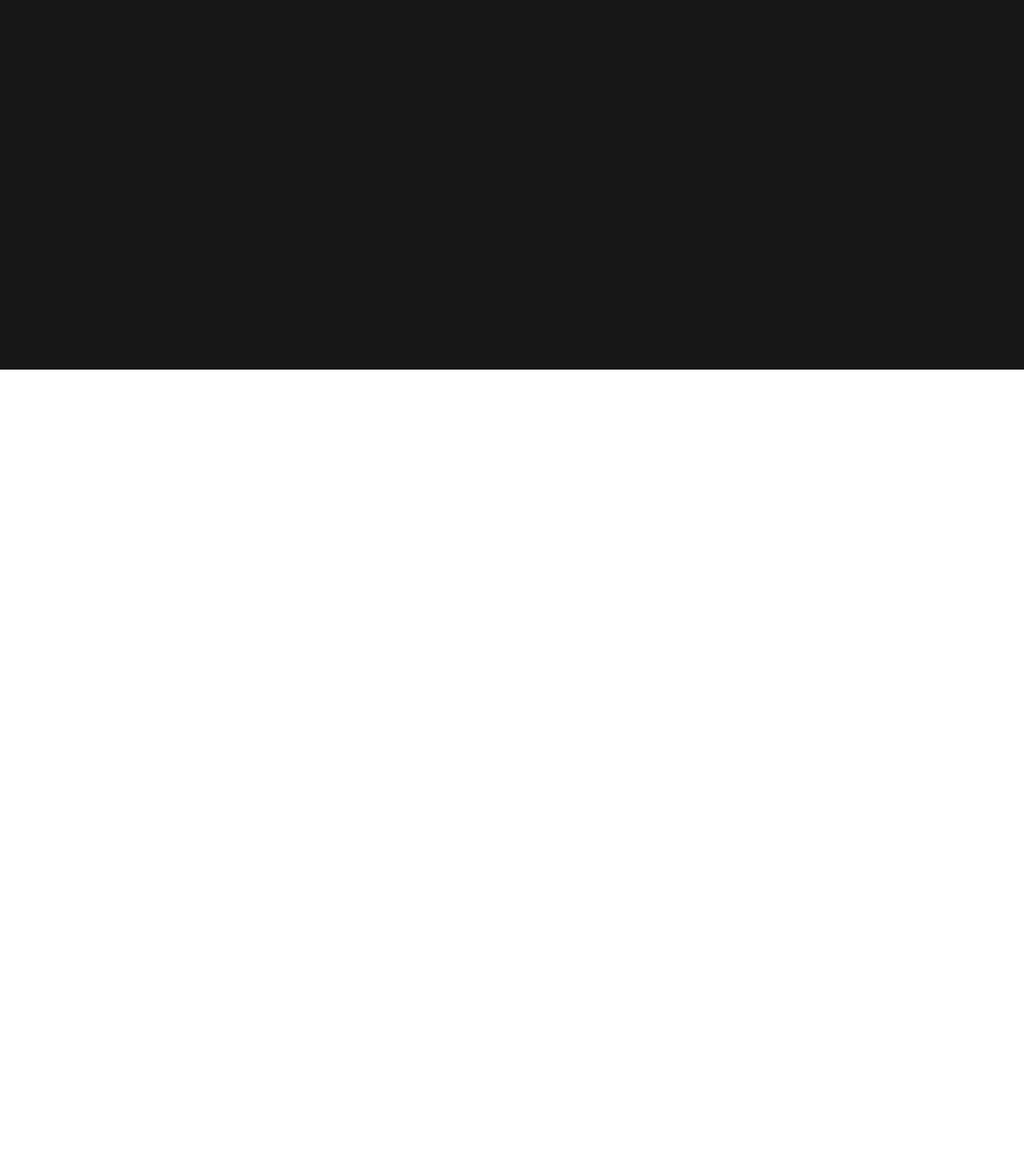
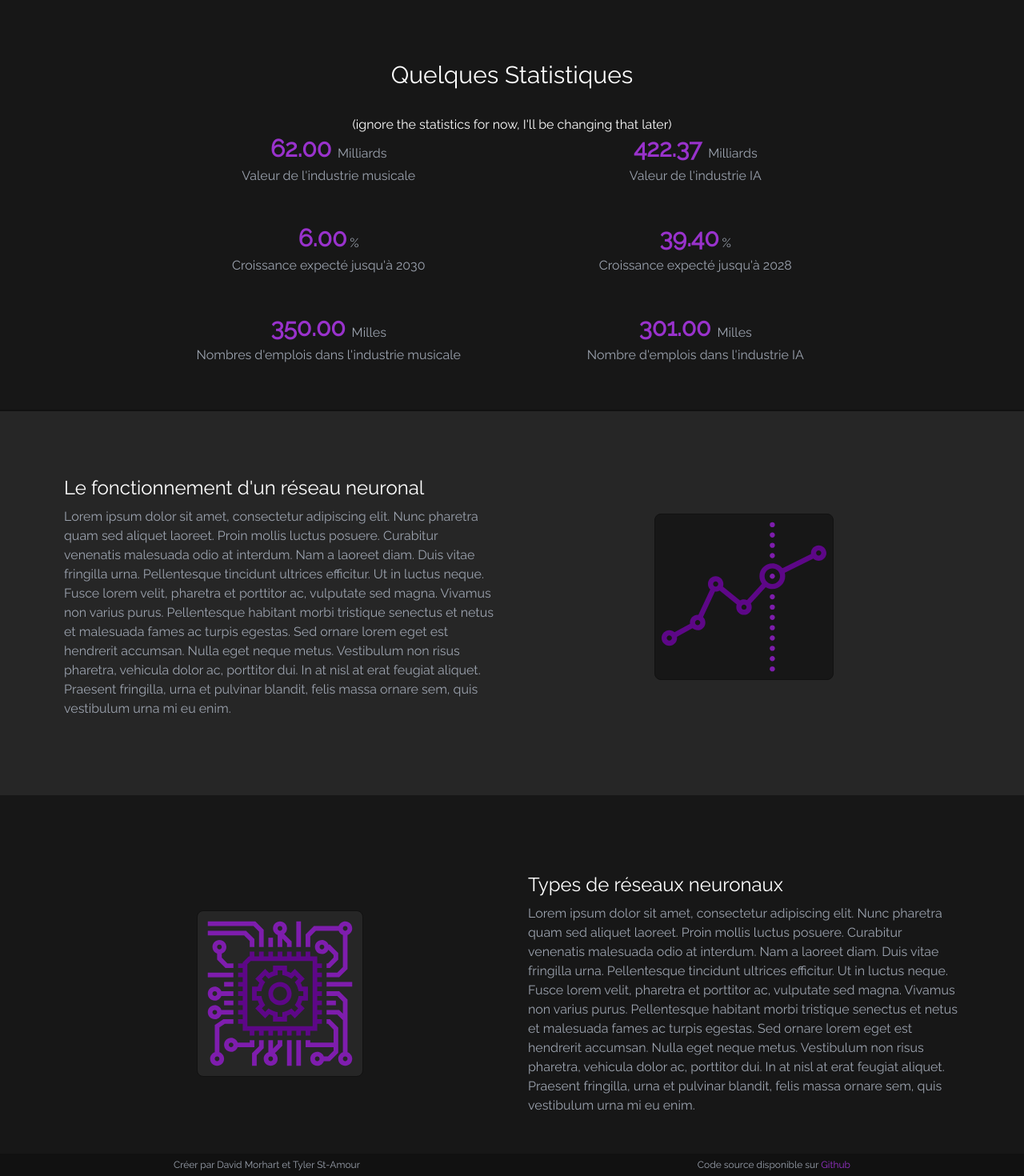
Before and after one commit to TylerStAmour/aimusic, a React (Vite) app: page /technologie in a window 1280 px wide. Shown: the part 338-1808 px from the top of the page at 80% size. Before the commit the page ends 800 px from the top, so only its background shows below. Built offline with nearby package versions, Linux system fonts and the light colour scheme.

Commit message:
Titles for technology page

```diff
--- a/src/index.tsx
+++ b/src/index.tsx
@@ -6,6 +6,7 @@ import Home from './pages/Home';
 import Experiment from './pages/Experiment';
 import Impact from './pages/Impact';
 import NotFound from './pages/NotFound';
+import Technology from "./pages/Technology";
 import Container from "./components/Container";
 import './index.css'
 import "@fontsource/raleway";
@@ -18,7 +19,7 @@ ReactDOM.createRoot(document.getElementById('root')!).render(
                     <Route path={"/"} element={<Home />} />
                     <Route path={"/impacte"} element={<Impact />}/>
                     <Route path={"/experimente"} element={<Experiment />} />
-                    <Route path={"/technologie"} />
+                    <Route path={"/technologie"} element={<Technology />}/>
                     <Route path={"*"} element={<NotFound />} />
                 </Routes>
             </BrowserRouter>
--- a/src/pages/Impact.tsx
+++ b/src/pages/Impact.tsx
@@ -2,7 +2,6 @@ import Navigation from "../components/Navigation";
 import Footer from "../components/Footer";
 import AnimatedCounter from "../components/AnimatedCounter";
 import React from "react";
-
 
 export default () => (
     <div className={"flex flex-col bg-neutral-900"}>
@@ -78,7 +77,8 @@ export default () => (
                 <div className={"pb-12 sm:pb-0"}>
                     <p className={"text-white text-xl sm:text-2xl"}>Impacte sur les embauches</p>
                     <p className={"text-gray-400 mt-2"}>
-                        Les intelligences artificielles, comme Jukebox, sont très utile pour la composition de musique. Tandis qu'ils ne sont pas parfait au moment, ils peuvent encore nous aider dans le processus. Alors, certaines embauches dans l'industrie de la musique vont disparaître en faveur de l'automation. Par exemple, un dévéloppeur indépendent n'aurais pas besoin d'embaucher un musicien pour la musique d'un jeu, plutôt, il pourra le genéré avec un réseau neuronal. Mais, lorsqu'il y a des embauches perdu, il y a toujours d'autres embauches créer. Donc on va continuer a observer la croissance des emplois concernent l'intelligence artificielle.                    </p>
+                        Les intelligences artificielles, comme Jukebox, sont très utile pour la composition de musique. Tandis qu'ils ne sont pas parfait au moment, ils peuvent encore nous aider dans le processus. Alors, certaines embauches dans l'industrie de la musique vont disparaître en faveur de l'automation. Par exemple, un dévéloppeur indépendent n'aurais pas besoin d'embaucher un musicien pour la musique d'un jeu, plutôt, il pourra le genéré avec un réseau neuronal. Mais, lorsqu'il y a des embauches perdu, il y a toujours d'autres embauches créer. Donc on va continuer a observer la croissance des emplois concernent l'intelligence artificielle.
+                    </p>
                 </div>
                 <div className={"flex h-52 w-full pr-2 pl-2 sm:w-auto self-center justify-self-center bg-neutral-900 rounded-lg border-dark border-solid border-[1px]"}>
                     <img src={"/svg/graph.svg"} />
--- a/src/pages/Technology.tsx
+++ b/src/pages/Technology.tsx
@@ -1,9 +1,104 @@
+import Navigation from "../components/Navigation";
+import Footer from "../components/Footer";
+import AnimatedCounter from "../components/AnimatedCounter";
+import React from "react";
 
-
-export default () => {
-    return (
-        <div>
-
+export default () => (
+    <div className={"flex flex-col bg-neutral-900"}>
+        <Navigation />
+        <div className={"flex flex-col items-center mb-48"}>
+            <p className={"text-4xl text-white mb-2"}>Les Réseaux Neuronaux</p>
+            <p className={"text-md text-gray-400 max-w-3xl text-center"}>L'Intelligence artificiel, comme les réseaux neuronaux, on un impacte sur la society de plus en plus large. Mais voyons comment ils impacte la production de musique. </p>
         </div>
-    )
-}
+        <div className={"flex flex-col items-center"}>
+            <p className={"text-3xl text-white flex justify-center mb-8"}>
+                Quelques Statistiques
+            </p>
+            <p className={"text-white"}>(ignore the statistics for now, I'll be changing that later)</p>
+        </div>
+        <div className={"flex justify-center"}>
+            <div className={"flex flex-col sm:grid sm:grid-cols-2 gap-12 gap-x-32 mb-14"}>
+                <div className={"flex flex-col items-center"}>
+                    <div className={"flex flex-row mb-1"}>
+                        <AnimatedCounter value={62} time={5} decimalPlaces={2} showDecimals={true} className={"font-semibold text-3xl"} colorGradient={"#9932CC"}/>
+                        <p className={"text-gray-400 text-md flex items-end ml-2"}>Milliards</p>
+                    </div>
+                    <p className={"text-gray-400"}>
+                        Valeur de l'industrie musicale
+                    </p>
+                </div>
+                <div className={"flex flex-col items-center"}>
+                    <div className={"flex flex-row mb-1"}>
+                        <AnimatedCounter value={422.37} time={5} decimalPlaces={2} showDecimals={true} className={"text-white font-semibold text-3xl"} colorGradient={"#9932CC"}/>
+                        <p className={"text-gray-400 text-md flex items-end ml-2"}>Milliards</p>
+                    </div>
+                    <p className={"text-gray-400"}>
+                        Valeur de l'industrie IA
+                    </p>
+                </div>
+                <div className={"flex flex-col items-center"}>
+                    <div className={"flex flex-row mb-1"}>
+                        <AnimatedCounter value={6.} time={5} decimalPlaces={2} showDecimals={true} className={"text-white font-semibold text-3xl"} colorGradient={"#9932CC"}/>
+                        <p className={"text-gray-400 text-md flex items-end ml-1"}>%</p>
+                    </div>
+                    <p className={"text-gray-400"}>
+                        Croissance expecté jusqu'à 2030
+                    </p>
+                </div>
+                <div className={"flex flex-col items-center"}>
+                    <div className={"flex flex-row mb-1"}>
+                        <AnimatedCounter value={39.4} time={5} decimalPlaces={2} showDecimals={true} className={"text-white font-semibold text-3xl"} colorGradient={"#9932CC"}/>
+                        <p className={"text-gray-400 text-md flex items-end ml-1"}>%</p>
+                    </div>
+                    <p className={"text-gray-400"}>
+                        Croissance expecté jusqu'à 2028
+                    </p>
+                </div>
+                <div className={"flex flex-col items-center"}>
+                    <div className={"flex flex-row mb-1"}>
+                        <AnimatedCounter value={350} time={5} decimalPlaces={2} showDecimals={true} className={"text-white font-semibold text-3xl"} colorGradient={"#9932CC"}/>
+                        <p className={"text-gray-400 text-md flex items-end ml-2"}>Milles</p>
+                    </div>
+                    <p className={"text-gray-400"}>
+                        Nombres d'emplois dans l'industrie musicale
+                    </p>
+                </div>
+                <div className={"flex flex-col items-center"}>
+                    <div className={"flex flex-row mb-1"}>
+                        <AnimatedCounter value={300.999} time={5} decimalPlaces={2} showDecimals={true} className={"text-white font-semibold text-3xl"} colorGradient={"#9932CC"}/>
+                        <p className={"text-gray-400 text-md flex items-end ml-2"}>Milles</p>
+                    </div>
+                    <p className={"text-gray-400"}>
+                        Nombre d'emplois dans l'industrie IA
+                    </p>
+                </div>
+            </div>
+        </div>
+        <hr className={"border border-solid border-dark"}/>
+        <div className={"flex flex-col bg-neutral-800"}>
+            <div className={"flex flex-col sm:grid sm:grid-cols-2 sm:gap-10 bg-neutral-800 pt-20 pl-10 sm:pl-20 pr-10 sm:pr-20 pb-24"}>
+                <div className={"pb-12 sm:pb-0"}>
+                    <p className={"text-white text-xl sm:text-2xl"}>Le fonctionnement d'un réseau neuronal</p>
+                    <p className={"text-gray-400 mt-2"}>
+                        Lorem ipsum dolor sit amet, consectetur adipiscing elit. Nunc pharetra quam sed aliquet laoreet. Proin mollis luctus posuere. Curabitur venenatis malesuada odio at interdum. Nam a laoreet diam. Duis vitae fringilla urna. Pellentesque tincidunt ultrices efficitur. Ut in luctus neque. Fusce lorem velit, pharetra et porttitor ac, vulputate sed magna. Vivamus non varius purus. Pellentesque habitant morbi tristique senectus et netus et malesuada fames ac turpis egestas. Sed ornare lorem eget est hendrerit accumsan. Nulla eget neque metus. Vestibulum non risus pharetra, vehicula dolor ac, porttitor dui. In at nisl at erat feugiat aliquet. Praesent fringilla, urna et pulvinar blandit, felis massa ornare sem, quis vestibulum urna mi eu enim.
+                    </p>
+                </div>
+                <div className={"flex h-52 w-full pr-2 pl-2 sm:w-auto self-center justify-self-center bg-neutral-900 rounded-lg border-dark border-solid border-[1px]"}>
+                    <img src={"/svg/graph.svg"} />
+                </div>
+            </div>
+        </div>
+        <div className={"flex flex-col sm:grid sm:grid-cols-2 sm:gap-10 bg-neutral-900 pt-24 2xl:pt-24 pl-10 sm:pl-20 pr-10 sm:pr-20 pb-12"}>
+            <div className={"flex h-52 w-full sm:w-auto self-center justify-self-center bg-neutral-800 rounded-lg border-dark border-solid border-[1px]"}>
+                <img src={"/svg/chip.svg"} />
+            </div>
+            <div className={"pb-12 sm:pb-0"}>
+                <p className={"text-white text-xl sm:text-2xl"}>Types de réseaux neuronaux</p>
+                <p className={"text-gray-400 mt-2"}>
+                    Lorem ipsum dolor sit amet, consectetur adipiscing elit. Nunc pharetra quam sed aliquet laoreet. Proin mollis luctus posuere. Curabitur venenatis malesuada odio at interdum. Nam a laoreet diam. Duis vitae fringilla urna. Pellentesque tincidunt ultrices efficitur. Ut in luctus neque. Fusce lorem velit, pharetra et porttitor ac, vulputate sed magna. Vivamus non varius purus. Pellentesque habitant morbi tristique senectus et netus et malesuada fames ac turpis egestas. Sed ornare lorem eget est hendrerit accumsan. Nulla eget neque metus. Vestibulum non risus pharetra, vehicula dolor ac, porttitor dui. In at nisl at erat feugiat aliquet. Praesent fringilla, urna et pulvinar blandit, felis massa ornare sem, quis vestibulum urna mi eu enim.
+                </p>
+            </div>
+        </div>
+        <Footer/>
+    </div>
+)
```
